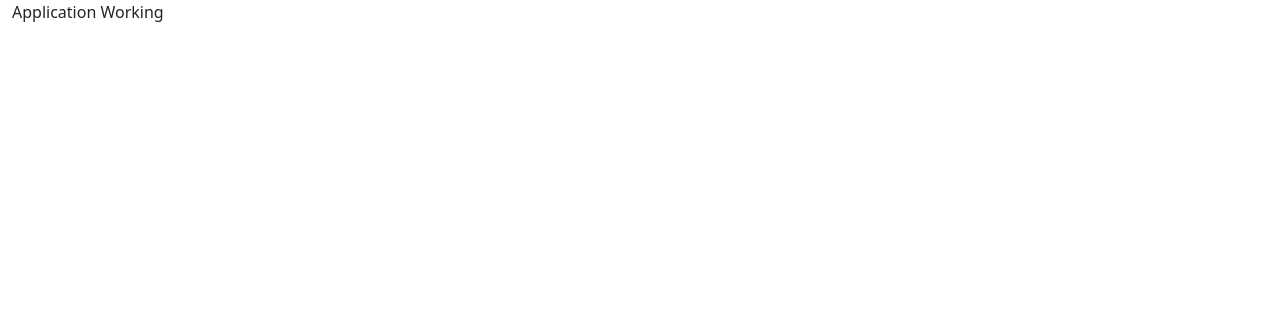
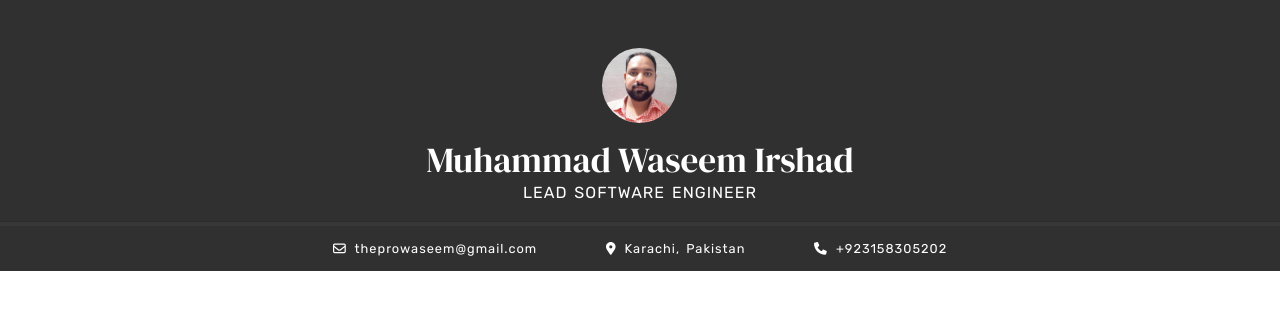
Before and after one commit to prowaseem/prowaseem.com, a React (Create React App) app: page / in a window 1280 px wide. Shown: the top 310 px of the page. Built offline with nearby package versions, Linux system fonts and the light colour scheme.

Commit message:
Added heading to profile

```diff
--- a/package.json
+++ b/package.json
@@ -3,6 +3,10 @@
   "version": "0.1.0",
   "private": true,
   "dependencies": {
+    "@fortawesome/fontawesome-svg-core": "^6.2.0",
+    "@fortawesome/free-regular-svg-icons": "^6.2.0",
+    "@fortawesome/free-solid-svg-icons": "^6.2.0",
+    "@fortawesome/react-fontawesome": "^0.2.0",
     "@testing-library/jest-dom": "^5.14.1",
     "@testing-library/react": "^13.0.0",
     "@testing-library/user-event": "^13.2.1",
--- /dev/null
+++ b/src/_variables.scss
@@ -0,0 +1,6 @@
+// Fonts
+$serif-family: "DM Serif Display", serif;
+$sans-serif-family: 'Rubik', sans-serif;
+
+// Colors
+$header-background-color: #303030;
--- a/src/components/App.scss
+++ b/src/components/App.scss
@@ -1,38 +1,53 @@
-.App {
+@import "../_variables.scss";
+
+.header {
+  background-color: $header-background-color;
   text-align: center;
-}
-
-.App-logo {
-  height: 40vmin;
-  pointer-events: none;
-}
-
-@media (prefers-reduced-motion: no-preference) {
-  .App-logo {
-    animation: App-logo-spin infinite 20s linear;
+  h1 {
+    font-family: $serif-family;
+    margin: 0;
+    margin-top: 1rem;
+    font-size: 2.2em;
+  }
+  p {
+    font-family: $sans-serif-family;
+    text-transform: uppercase;
+    word-spacing: 2px;
+    letter-spacing: 1px;
+    font-size: 1em;
+  }
+  h1,
+  p {
+    color: white;
+  }
+  img {
+    width: 75px;
+  }
+  hr {
+    margin: 0;
+    padding: 2px;
+    background-color: #4e4e4e;
   }
 }
 
-.App-header {
-  background-color: #282c34;
-  min-height: 100vh;
-  display: flex;
-  flex-direction: column;
-  align-items: center;
-  justify-content: center;
-  font-size: calc(10px + 2vmin);
-  color: white;
-}
-
-.App-link {
-  color: #61dafb;
-}
-
-@keyframes App-logo-spin {
-  from {
-    transform: rotate(0deg);
-  }
-  to {
-    transform: rotate(360deg);
+.subheader {
+  p {
+    font-family: $sans-serif-family;
+    text-transform: none;
+    font-size: 0.8em;
+    margin: 0;
+    padding: 1em;
+    width: auto;
+    color: white;
+    svg {
+      margin-right: 0.7em;
+    }
+    a {
+      text-decoration: none;
+      color: white;
+      &:hover {
+        text-decoration: underline;
+      }
+    }
   }
 }
--- a/src/components/App.tsx
+++ b/src/components/App.tsx
@@ -1,15 +1,38 @@
-import { Container, Row, Col } from "react-bootstrap";
+import { Container, Row, Col, Image } from "react-bootstrap";
+import { FontAwesomeIcon } from "@fortawesome/react-fontawesome";
+import { faEnvelope } from "@fortawesome/free-regular-svg-icons";
+import { faLocationDot, faPhone } from "@fortawesome/free-solid-svg-icons";
+import MyImage from "../assets/m-waseem.jpg";
+import "./App.scss";
 
 function App(): JSX.Element {
   return (
     <Container fluid>
-      <Row className="header">
-        <Col>
-          Application Working
+      <Row className="header justify-content-center">
+        <Col md="5" className="mt-5">
+          <Image src={MyImage} roundedCircle fluid title="My Profile Picture" />
+          <h1>Muhammad Waseem Irshad</h1>
+          <p>Lead Software Engineer</p>
+        </Col>
+        <hr />
+        <Col md="6">
+          <Row className="subheader justify-content-between">
+            <p>
+              <FontAwesomeIcon icon={faEnvelope} />
+              <a href="mailto:theprowaseem@gmail.com">theprowaseem@gmail.com</a>
+            </p>
+            <p>
+              <FontAwesomeIcon icon={faLocationDot} />
+              <span>Karachi, Pakistan</span>
+            </p>
+            <p>
+              <FontAwesomeIcon icon={faPhone} /><span>+923158305202</span>
+            </p>
+          </Row>
         </Col>
       </Row>
     </Container>
-  )
+  );
 }
 
 export default App;
--- a/src/index.scss
+++ b/src/index.scss
@@ -1,3 +1,4 @@
+@import url('https://fonts.googleapis.com/css2?family=DM+Serif+Display&family=Rubik&display=swap');
 @import "~bootstrap/scss/bootstrap";
 
 // body {
```
Also changed, not shown: src/assets/m-waseem.jpg (added), 1 other file (tests, documents, lock files or other folders).
